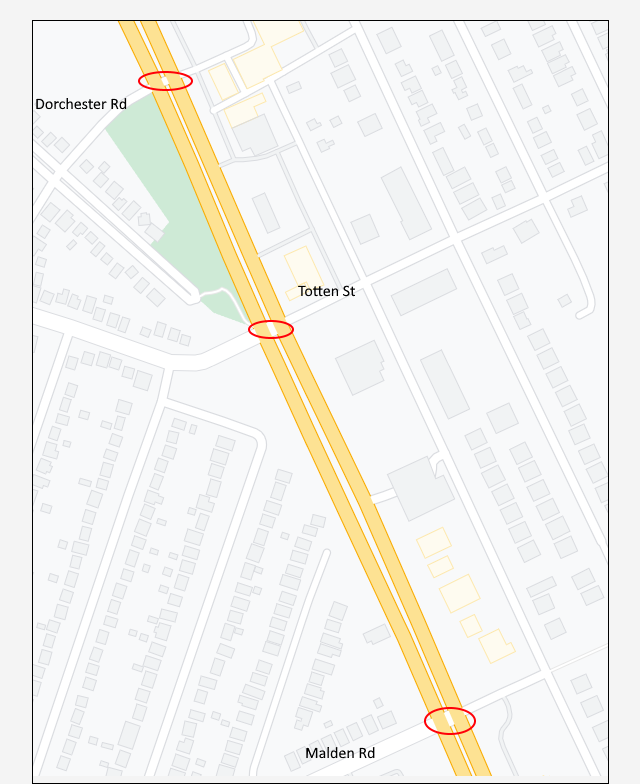
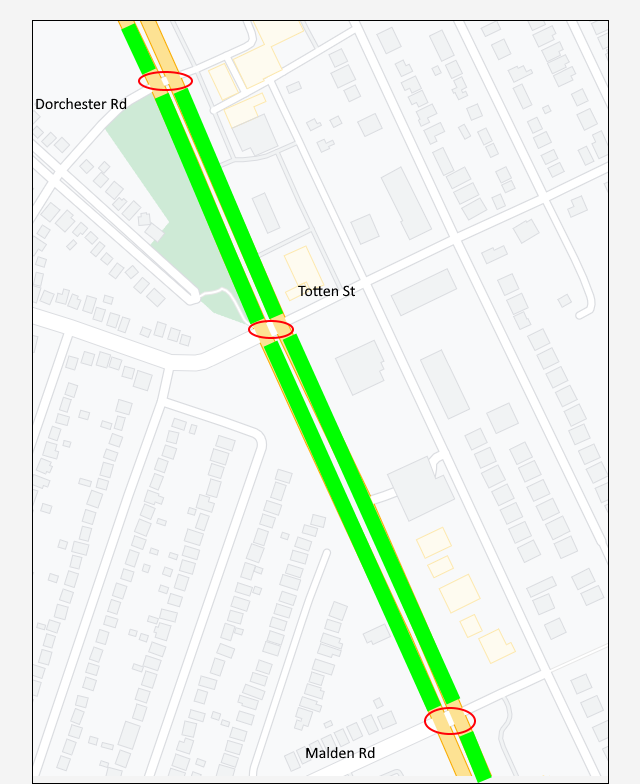
Before and after one commit to Brady-Malott/Borderhacks2021, a Flask app: page /visualizer/ in a window 1280 px wide. Shown: the part 176-960 px from the top of the page, without its empty margins (160-800 px from the left). Run offline with Flask 2, Linux system fonts and the light colour scheme.

Commit message:
Added traffic markers over top of the map

```diff
--- a/src/static/style.css
+++ b/src/static/style.css
@@ -56,6 +56,7 @@ body {
 }
 
 #map-container {
+  position: relative;
   border: 1px solid black;
 }
 
@@ -78,3 +79,51 @@ body {
 .btn:hover {
   background-color: #eee;
 }
+
+.traffic-segments {
+  position: absolute;
+  background-color: lime;
+  width: 15px;
+}
+
+#to-1 {
+  height: 50px;
+  bottom: 1px;
+  right: 125px;
+  transform: rotate(-22deg);
+}
+
+#to-2 {
+  height: 400px;
+  bottom: 64px;
+  right: 229px;
+  transform: rotate(-24.2deg);
+}
+
+#to-3 {
+  height: 245px;
+  bottom: 457px;
+  right: 372px;
+  transform: rotate(-23deg);
+}
+
+#from-1 {
+  height: 50px;
+  top: 3px;
+  left: 98px;
+  transform: rotate(-25deg);
+}
+
+#from-2 {
+  height: 245px;
+  top: 65px;
+  left: 169px;
+  transform: rotate(-23deg);
+}
+
+#from-3 {
+  height: 400px;
+  top: 305px;
+  left: 312px;
+  transform: rotate(-24.2deg);
+}
--- a/src/templates/visualizer/visualizer.html
+++ b/src/templates/visualizer/visualizer.html
@@ -4,6 +4,12 @@
 <div id="visualizer-container">
   <div id="map-container">
     <img src="../../static/map.png" alt="Map not found" />
+    <div class="traffic-segments" id="to-1"></div>
+    <div class="traffic-segments" id="to-2"></div>
+    <div class="traffic-segments" id="to-3"></div>
+    <div class="traffic-segments" id="from-1"></div>
+    <div class="traffic-segments" id="from-2"></div>
+    <div class="traffic-segments" id="from-3"></div>
   </div>
 </div>
 {% endblock %}
```
